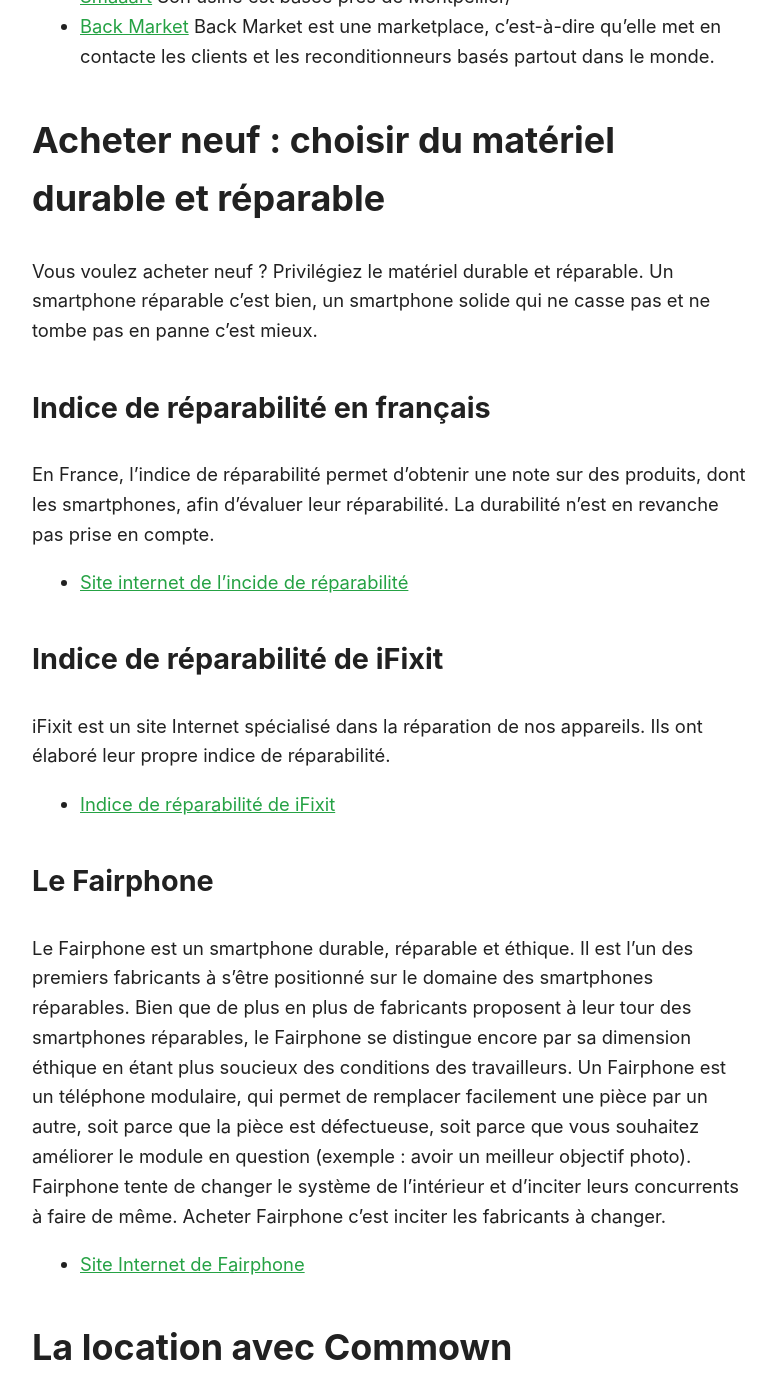
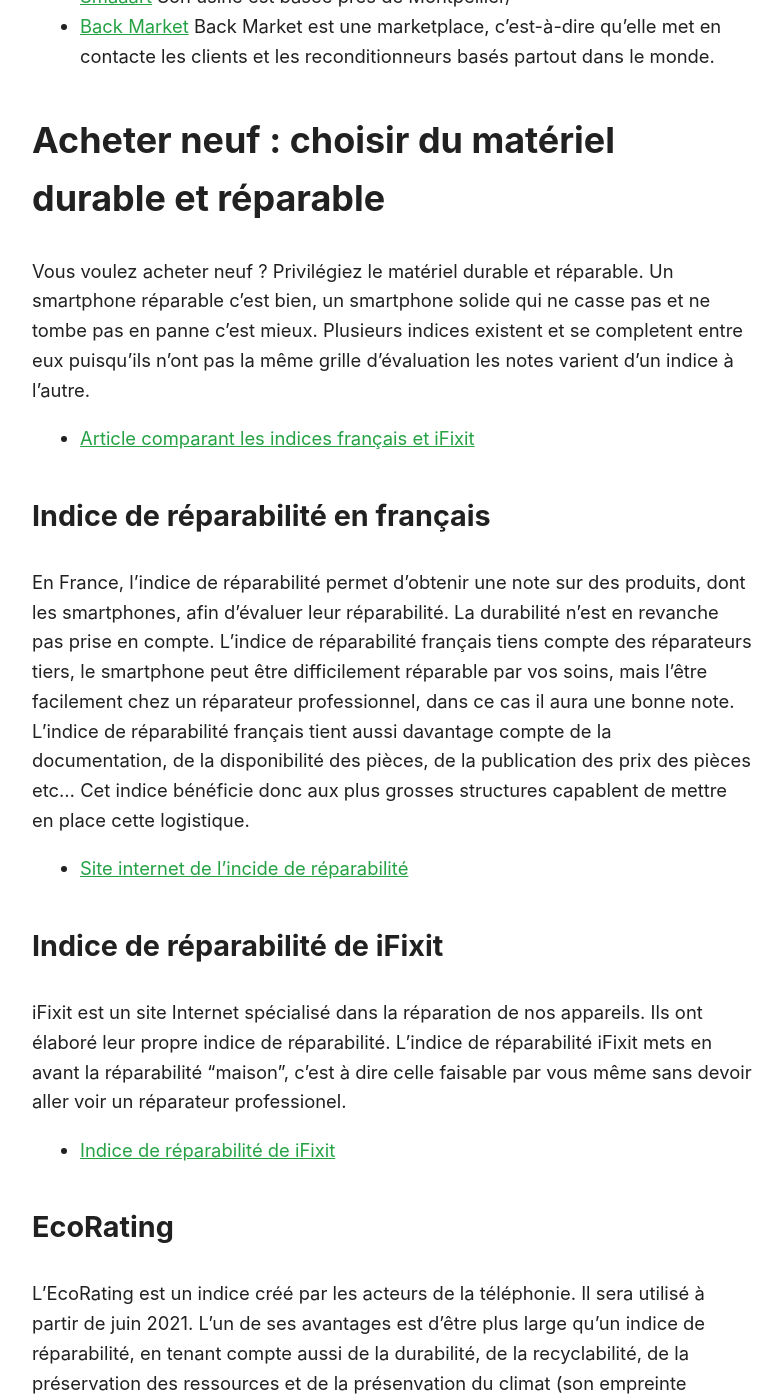
Before and after one commit to Slandais/slandais.github.io, a Jekyll site: the page built from _posts/2021-04-14-acheter-nouveau-telephone.md, in a window 1280 px wide and 1400 px high, scrolled down 2267 px. Shown: the whole window, without its empty margins (248-1030 px from the left). Built offline with Jekyll 4.4.1, drawn with Linux system fonts in a browser that asks for light colours; some of the changed text lies outside the part shown.

Commit message:
Update 2021-04-14-acheter-nouveau-telephone.md

```diff
--- a/_posts/2021-04-14-acheter-nouveau-telephone.md
+++ b/_posts/2021-04-14-acheter-nouveau-telephone.md
@@ -45,18 +45,31 @@
 ## Acheter neuf : choisir du matériel durable et réparable
 
 Vous voulez acheter neuf ? Privilégiez le matériel durable et réparable. Un smartphone réparable c'est bien, un smartphone solide qui ne casse pas et ne tombe pas en panne c'est mieux.
+Plusieurs indices existent et se completent entre eux puisqu'ils n'ont pas la même grille d'évaluation les notes varient d'un indice à l'autre.
+* [Article comparant les indices français et iFixit](https://www.lesnumeriques.com/vie-du-net/ifixit-vs-indice-de-reparabilite-deux-approches-pour-un-meme-probleme-n160205.html)
 
 ### Indice de réparabilité en français
 
 En France, l'indice de réparabilité permet d'obtenir une note sur des produits, dont les smartphones, afin d'évaluer leur réparabilité. La durabilité n'est en revanche pas prise en compte.
+L'indice de réparabilité français tiens compte des réparateurs tiers, le smartphone peut être difficilement réparable par vos soins, mais l'être facilement chez un réparateur professionnel, dans ce cas il aura une bonne note.
+L'indice de réparabilité français tient aussi davantage compte de la documentation, de la disponibilité des pièces, de la publication des prix des pièces etc... Cet indice bénéficie donc aux plus grosses structures capablent de mettre en place cette logistique.
 
 * [Site internet de l'incide de réparabilité](https://www.indicereparabilite.fr/appareils/smartphone/?orderby=rating)
 
 ### Indice de réparabilité de iFixit
 
 iFixit est un site Internet spécialisé dans la réparation de nos appareils. Ils ont élaboré leur propre indice de réparabilité.
+L'indice de réparabilité iFixit mets en avant la réparabilité "maison", c'est à dire celle faisable par vous même sans devoir aller voir un réparateur professionel.
 
 * [Indice de réparabilité de iFixit](https://fr.ifixit.com/smartphone-repairability?sort=score)
+
+### EcoRating
+
+L'EcoRating est un indice créé par les acteurs de la téléphonie. Il sera utilisé à partir de juin 2021. L'un de ses avantages est d'être plus large qu'un indice de réparabilité, en tenant compte aussi de la durabilité, de la recyclabilité, de la préservation des ressources et de la présenvation du climat (son empreinte carbone). Son inconvénient est qu'il s'agit d'un indice auto-évalué.
+
+* [Site Internet de l'EcoRating](https://www.ecoratingdevices.com)
+* [Article de numerama](https://www.numerama.com/sciences/714949-leco-rating-peut-il-chiffrer-precisement-lempreinte-carbone-des-smartphones.html)
+* [Article des numériques](https://www.lesnumeriques.com/telephone-portable/eco-rating-un-nouvel-indice-environnemental-par-et-pour-les-acteurs-de-la-telephonie-n164407.html)
 
 ### Le Fairphone
 
```
